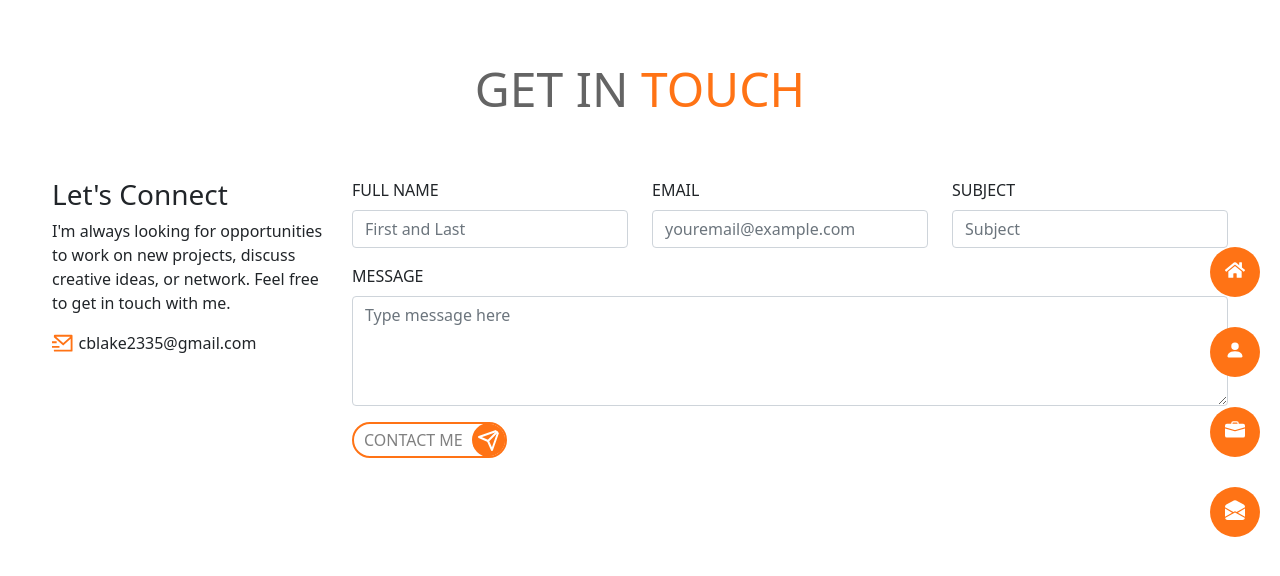
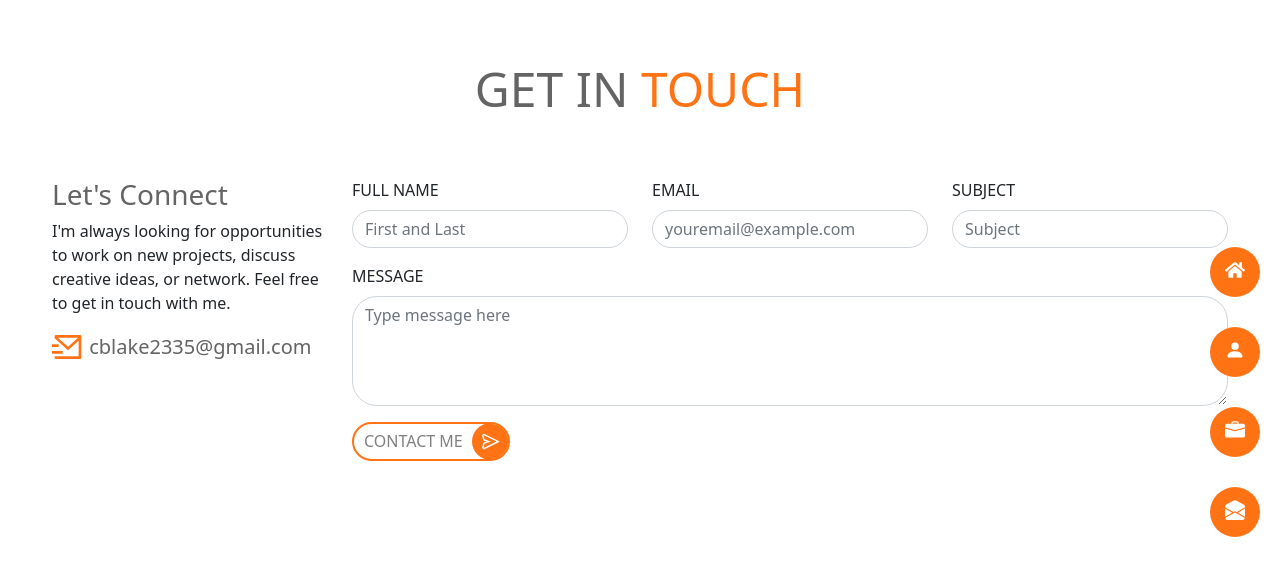
Before and after one commit to cblake35/Portfolio-V3, a React (Create React App) app: page /contact in a window 1280 px wide. Shown: the top 576 px of the page. Built offline with nearby package versions, Linux system fonts and the light colour scheme; the HTML template or start-up script is replaced by a standard one.

Commit message:
Added animations and styling for existing elements.

```diff
--- a/src/App.css
+++ b/src/App.css
@@ -336,6 +336,10 @@
     position: relative;
 }
 
+.aboutMeInfoWrapper p {
+    color: #646464;
+}
+
 .aboutMeInfoWrapper h2{
     color: #646464;
     margin-bottom: 15px;
@@ -436,6 +440,10 @@
     font-size: 4.5rem;
 }
 
+.skillsList h5 {
+    color: #646464;
+}
+
 /* Work Styles */
 
 .workTitleWrapper {
@@ -467,6 +475,7 @@
     text-align: center;
     position: relative;
     padding: 0 20px !important;
+    overflow: hidden;
 }
 
 .workList img{
@@ -476,19 +485,19 @@
 }
 
 .workList:hover .projectTitleOverlay {
-    display: inline-block;
+    bottom: 0;
     cursor: pointer;
 }
 
 .projectTitleOverlay {
     position: absolute;
-    bottom: 0;
-    left:0;
+    bottom: 100%;
+    left: 0;
     padding: 0 20px;
     width: 100%;
     height: 100%;
     margin-bottom: 0;
-    display: none;
+    transition: all 300ms ease;
 }
 
 .projectTitleOverlay p {
@@ -640,14 +649,18 @@
     color: #FF7315;
 }
 
+.contactInfo h3 {
+    color: #646464
+}
+
 .contactInfo svg {
     color: #FF7315;
-    font-size: 1.4rem;
+    font-size: 2rem;
     margin-bottom: 4px;
 }
 
-.contactInfo p {
-    /* margin: 0; */
+.contactInfo h5 {
+    color: #646464;
 }
 
 .contactForm button {
@@ -695,9 +708,18 @@
     box-shadow: 0 0 0 2px #FF7315;
 }
 
+.form-control {
+    border-radius: 25px !important;
+}
+
+.form-control:focus {
+    box-shadow: 0 0 3px 3px #FF7315 !important;
+    border: none !important;
+}
+
 .contactMeSvg svg {
-    font-size: 2rem;
-    padding: 4px;
+    font-size: 2.2rem;
+    padding: 7px;
     color: #ffffff;
     border-radius: 50%;
     background-color: #FF7315;
@@ -707,6 +729,7 @@
 .emailSuccess {
     text-align: center;
     margin-top: 15px !important;
+    animation: slideFromBottom 500ms ease;
 }
 
 .emailSuccess p{
@@ -717,3 +740,14 @@
     color: white;
     text-transform: uppercase;
 }
+
+@keyframes slideFromBottom {
+    0% {
+        transform: translateY(100%);
+        opacity: 0;
+    }
+    100% {
+        transform: translateY(0);
+        opacity: 100%;
+    }
+}
--- a/src/components/Contact.js
+++ b/src/components/Contact.js
@@ -1,7 +1,7 @@
 import React from "react";
 import { Container, Row, Col, Form } from 'react-bootstrap';
 import { RiMailSendLine } from 'react-icons/ri';
-import { FiSend } from 'react-icons/fi';
+import { AiOutlineSend } from 'react-icons/ai';
 import { useForm, ValidationError } from '@formspree/react';
 
 function Contact() {
@@ -21,14 +21,14 @@ function Contact() {
                         discuss creative ideas, or network. Feel free to get in touch
                         with me.
                     </p>
-                    <p><RiMailSendLine /> cblake2335@gmail.com</p>
+                    <h5><RiMailSendLine /> cblake2335@gmail.com</h5>
                 </Col>
                 <Col md={9} className='contactForm'>
                     <Form onSubmit={handleSubmit}>
-                        <Row>
+                        <Row className='formContentWrapper'>
                             <Form.Group md={4} as={Col} className='contactFormName mb-3' controlId='formcontrol1'>
                                 <Form.Label>FULL NAME</Form.Label>
-                                <Form.Control name='fullname' placeholder='First and Last' required />
+                                <Form.Control type='text' name='fullname' placeholder='First and Last' required />
                                 <ValidationError prefix='Full Name' field='fullname' errors={state.errors} />
                             </Form.Group>
                             <Form.Group md={4} as={Col} className='contactFormEmail mb-3' controlId='formcontrol2'>
@@ -38,7 +38,7 @@ function Contact() {
                             </Form.Group>
                             <Form.Group md={4} as={Col} className='contactFormSubject mb-3' controlId='formcontrol3'>
                                 <Form.Label>SUBJECT</Form.Label>
-                                <Form.Control  name='subject' placeholder='Subject' required />
+                                <Form.Control type='text' name='subject' placeholder='Subject' required />
                                 <ValidationError prefix='Subject' field='subject' errors={state.errors} />
                             </Form.Group>
                             <Form.Group md={12} as={Col} className='contactFormMsg mb-3' controlId='formcontrol4'>
@@ -50,16 +50,18 @@ function Contact() {
                                 <Col>
                                     <button type='submit' disabled={state.submitting}>
                                         <span className='contactMeSpan'>Contact Me</span>
-                                        <span className='contactMeSvg'><FiSend /></span>
+                                        <span className='contactMeSvg'><AiOutlineSend /></span>
                                     </button>
                                 </Col>
                             </Form.Group>
-                            {state.succeeded ?
-                                <Col className='emailSuccess' md={12} >
-                                    <p>Email Sent!</p>
-                                </Col>
-                                :
-                                undefined
+                            {
+                                state.succeeded
+                                    ?
+                                    <Col className='emailSuccess' md={12} >
+                                        <p>Email Sent!</p>
+                                    </Col>
+                                    :
+                                    undefined
                             }
                         </Row>
                     </Form>
--- a/src/components/Home.js
+++ b/src/components/Home.js
@@ -1,6 +1,6 @@
 import React from "react";
 import { MdArrowForward } from 'react-icons/md';
-import {Link} from 'react-router-dom';
+import { Link } from 'react-router-dom';
 
 function Home() {
 
--- a/src/components/Work.js
+++ b/src/components/Work.js
@@ -3,7 +3,7 @@ import { Container, Row, Col, Modal } from 'react-bootstrap';
 import neighborhub from '../assets/neighborhub.png';
 import ecommerce from '../assets/ecommerce.png';
 import flixdb from '../assets/flixdb.png';
-import {VscGithub} from 'react-icons/vsc'
+import { VscGithub } from 'react-icons/vsc'
 
 function Work() {
     const [showOne, setShowOne] = useState(false);
```
Also changed, not shown: src/assets/homebackground.jpg. Lines whose indentation alone changed are shown as unchanged.
